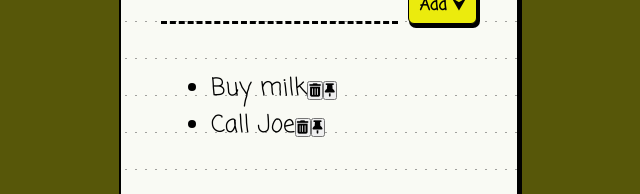
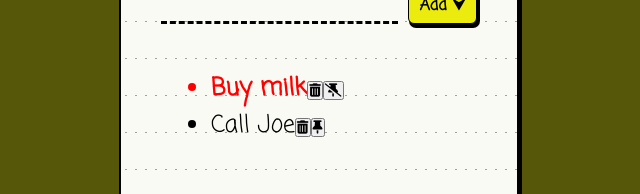
Before and after one commit to siavashimrz/todo_app_react, a React (Vite) app: page / in a window 1280 px wide. Both pictures are taken after a click on the item "Buy milk". Shown: the part 227-421 px from the top of the page, without its empty margins (321-961 px from the left). Built offline with nearby package versions, Linux system fonts and the light colour scheme.

Commit message:
Make pin option work

```diff
--- a/src/ToDoListItems.jsx
+++ b/src/ToDoListItems.jsx
@@ -10,24 +10,41 @@ function Button({children, onClickEvent}){
   );
 }
 
-function ToDoListItems({ toDoList, onDelete, onIsDone, onIsPin }) {
+function ToDoListItem({ showPins, toDoList, onDelete, onIsDone, onIsPin }){
+  const filteredList = toDoList.filter(item => item.isPin === showPins);
+  const pinStyle = {
+    fontWeight: "900",
+    color: "red"
+  };
+
   return (
-    <ul>
-      {toDoList.map((item) => (
-        <li key={item.id} onClick={()=> onIsDone(item.id)}>
+    <>
+      {filteredList.map((item) => (
+        <li key={item.id} onClick={()=> onIsDone(item.id)} style={showPins ? pinStyle : null}>
         <div className="li-container">
             {item.isDone ? <del>{item.text}</del> : item.text}
             <Button onClickEvent={() => onDelete(item.id)}>
               <i className="fa-solid fa-trash-can"></i>
             </Button>
             <Button onClickEvent={() => onIsPin(item.id)}>
-              <i className="fa-solid fa-thumbtack"></i>
+              {showPins
+              ? <i class="fa-solid fa-thumbtack-slash"></i>
+              : <i className="fa-solid fa-thumbtack"></i>}
             </Button>
         </div>
       </li>
       ))}
+    </>
+  );
+}
+
+export default function ToDoListItems({ toDoList, onDelete, onIsDone, onIsPin }) {
+  return (
+    <ul>
+      <ToDoListItem showPins={true} toDoList={toDoList} onDelete={onDelete} onIsDone={onIsDone} onIsPin={onIsPin} />
+
+      <ToDoListItem showPins={false} toDoList={toDoList} onDelete={onDelete} onIsDone={onIsDone} onIsPin={onIsPin} />
+
     </ul>
   );
 }
-
-export default ToDoListItems;
```
